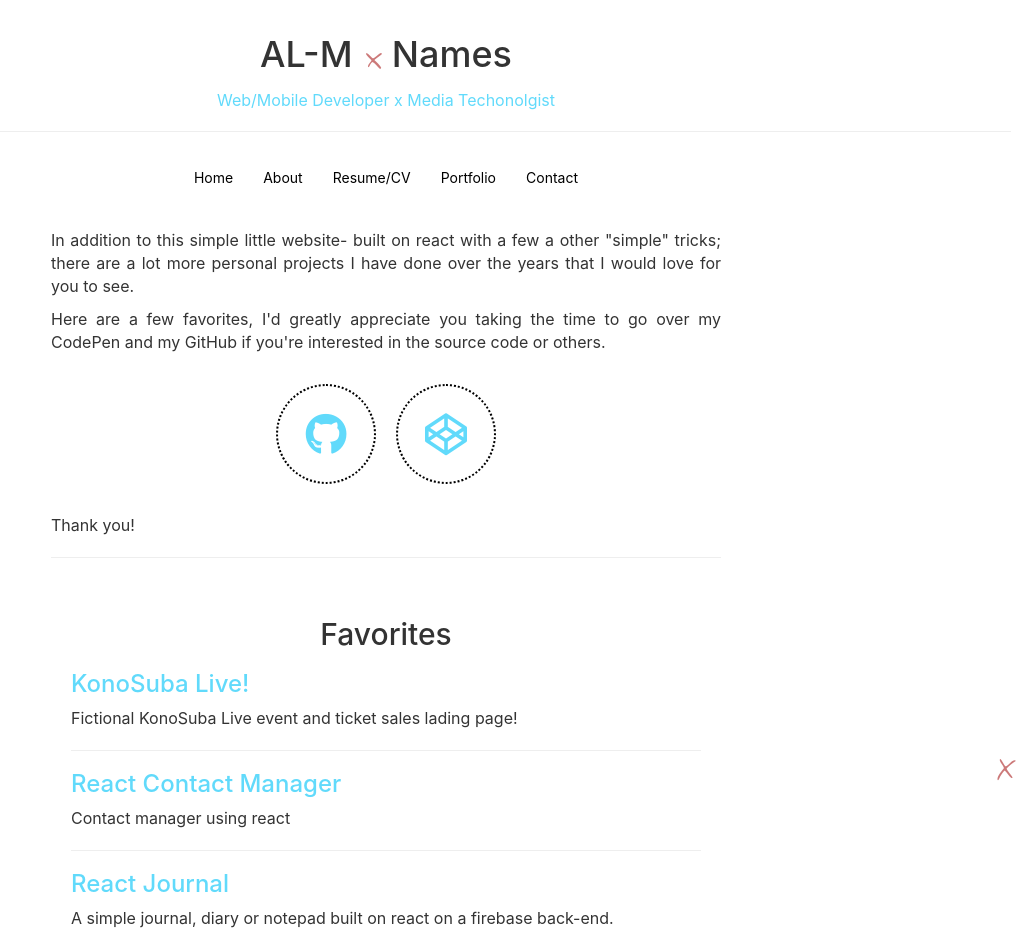
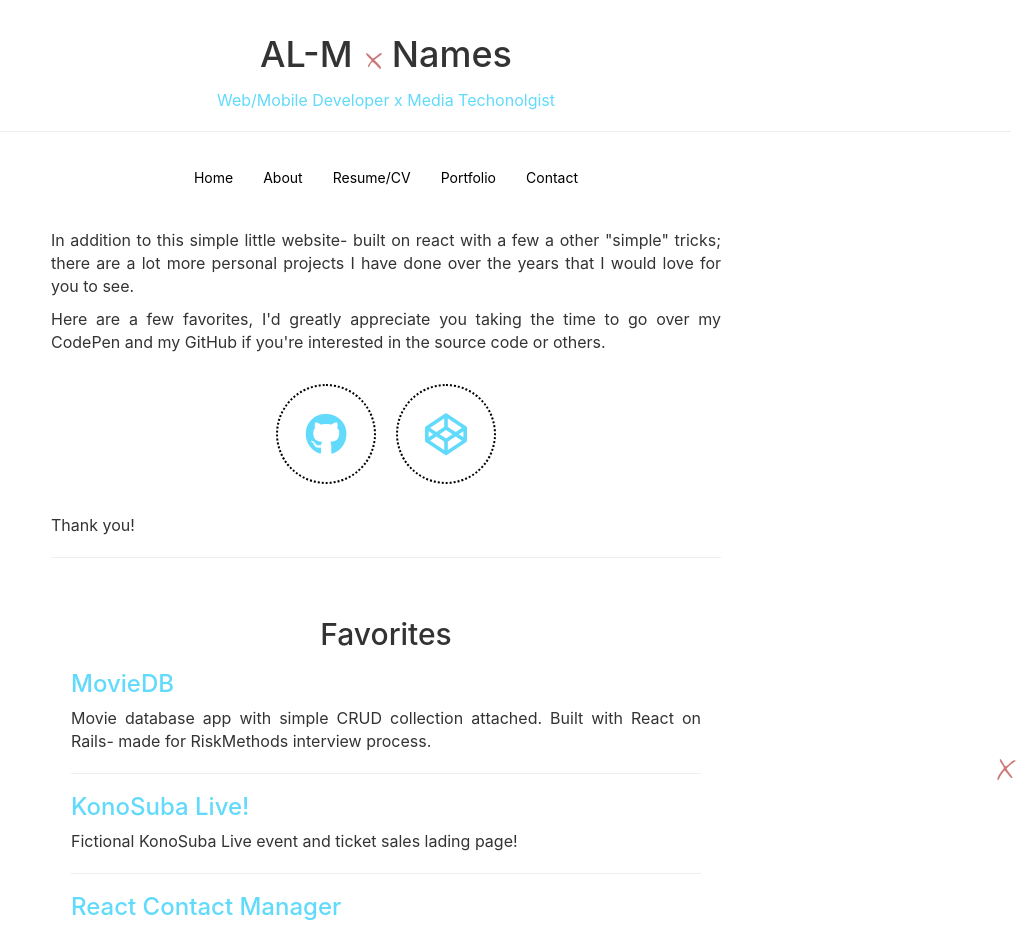
Before and after one commit to Al-Names/portfolio, a React (Create React App) app: page /portfolio in a window 1280 px wide. Shown: the top 932 px of the page, without its empty margins (254-1280 px from the left). Built offline with nearby package versions, Linux system fonts and the light colour scheme; a web font is replaced by a local one.

Commit message:
added db

```diff
--- a/src/components/favorites.js
+++ b/src/components/favorites.js
@@ -3,6 +3,7 @@ import React, { Component } from "react";
 class Favorites extends Component {
   state = {
     title: [
+      "MovieDB",
       "KonoSuba Live!",
       "React Contact Manager",
       "React Journal",
@@ -10,6 +11,7 @@ class Favorites extends Component {
       "Onyx Hive"
     ],
     detail: [
+      "Movie database app with simple CRUD collection attached. Built with React on Rails- made for RiskMethods interview process.",
       "Fictional KonoSuba Live event and ticket sales lading page!",
       "Contact manager using react",
       "A simple journal, diary or notepad built on react on a firebase back-end.",
@@ -17,6 +19,7 @@ class Favorites extends Component {
       "An innovative and beautiful landing page design."
     ],
     link: [
+      "https://agile-escarpment-18965.herokuapp.com",
       "https://loving-shirley-5620b7.netlify.com",
       "https://github.com/Al-Names/react-contact-manager",
       "https://sleepy-bohr-8e5cae.netlify.com",
```
